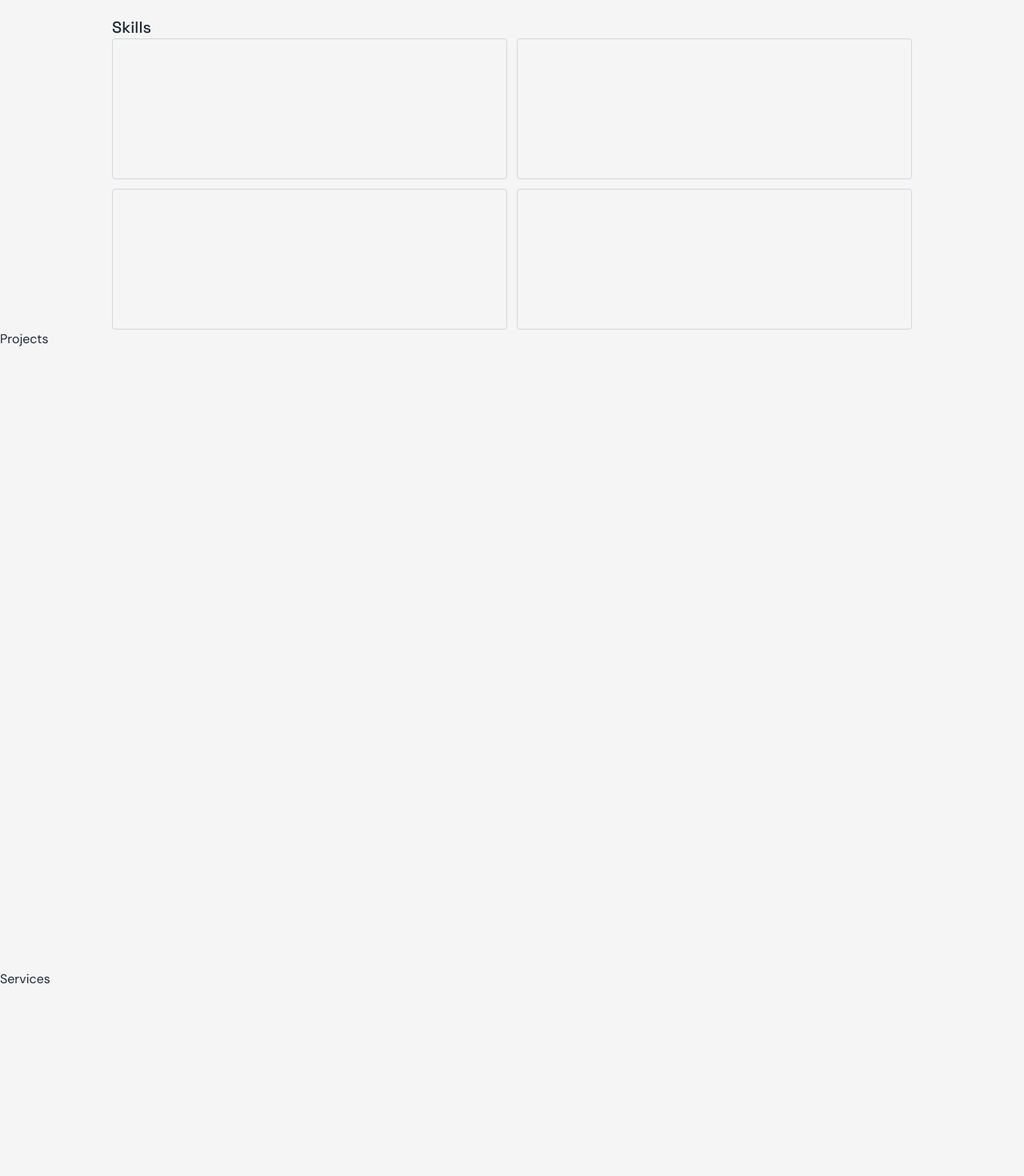
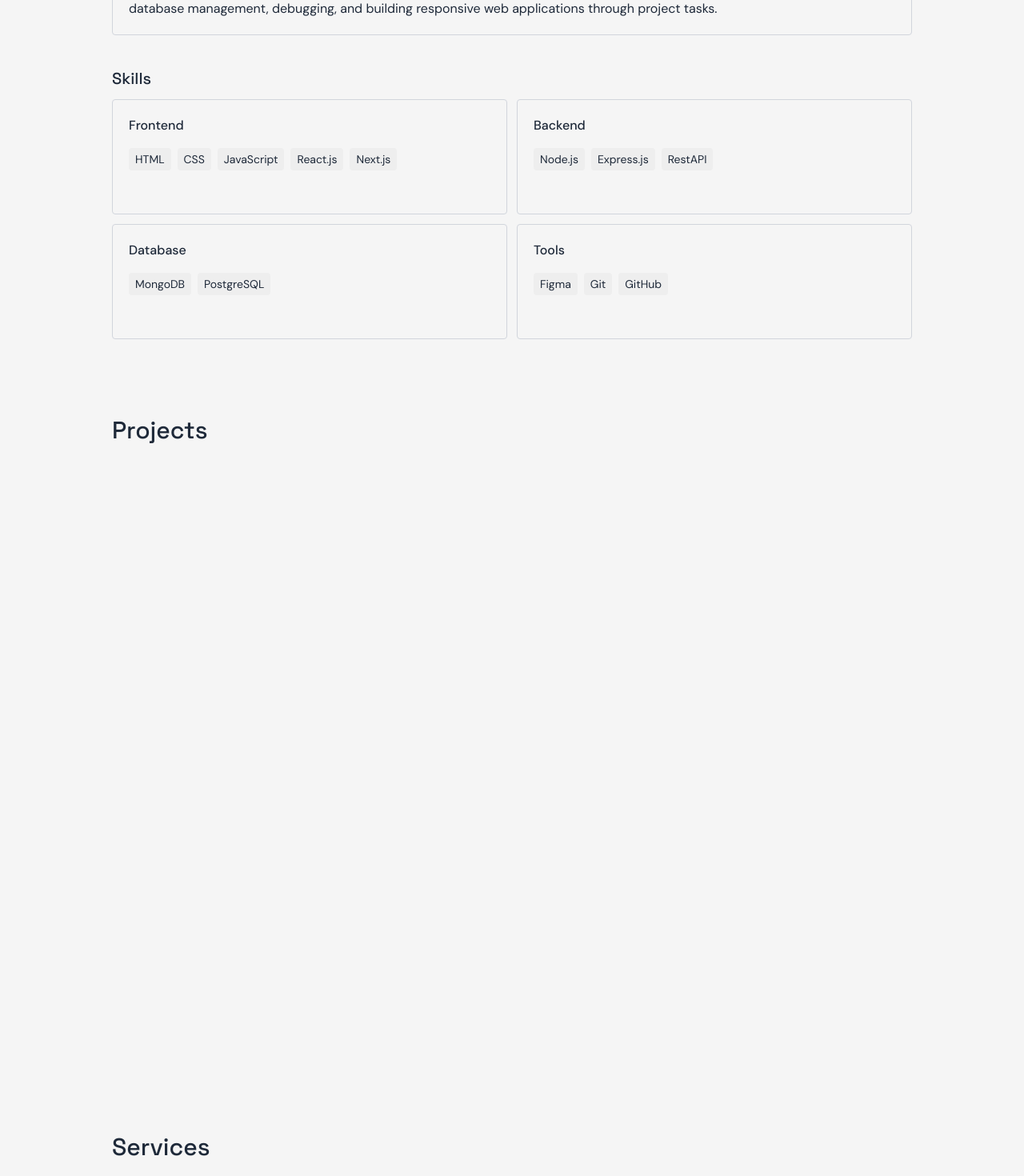
Before and after one commit to codespecia/Portfolio, a Next.js app: page / in a window 1280 px wide. Shown: the part 1240-2710 px from the top of the page at 80% size. Built offline with nearby package versions, Linux system fonts and the light colour scheme; a web font is replaced by a local one.

Commit message:
About Section Updated v1.0.2

```diff
--- a/package.json
+++ b/package.json
@@ -1,6 +1,6 @@
 {
   "name": "portfolio",
-  "version": "1.0.1",
+  "version": "1.0.2",
   "private": true,
   "scripts": {
     "dev": "next dev",
--- a/src/app/globals.css
+++ b/src/app/globals.css
@@ -5,6 +5,7 @@
   --primary: #6a7282;
   --secondery: #1e2939;
   --border: #d1d5dc;
+  --cardBG: #eeeeee;
 }
 
 @theme inline {
@@ -12,6 +13,7 @@
   --color-primary: var(--primary);
   --color-secondery: var(--secondery);
   --color-border: var(--border);
+  --color-cardBG: var(--cardBG);
 
   --font-sans: var(--font-dm-sans);
   --font-mono: var(--font-space-grotesk);
--- a/src/components/ExperienceCard.tsx
+++ b/src/components/ExperienceCard.tsx
@@ -12,7 +12,7 @@ export default function ExperienceCard({
   description,
 }: ExperienceCardProps) {
   return (
-    <div className="border border-border h-44 rounded-sm p-5 flex flex-col gap-4 justify-between">
+    <div className="border border-border rounded-sm h-44 p-5 flex flex-col gap-4 justify-between">
       <div className="flex justify-between">
         <div className="flex flex-col gap-3">
           <h2 className="text-secondery font-medium">{position}</h2>
--- /dev/null
+++ b/src/components/SkillCard.tsx
@@ -0,0 +1,19 @@
+interface SkillCardProps {
+  category: string;
+  skills: string[];
+}
+
+export default function SkillCard({ category, skills }: SkillCardProps) {
+  return (
+    <div className="border border-border h-36 rounded-sm p-5 flex flex-col gap-4">
+      <h2 className="font-medium">{category}</h2>
+      <div className="flex gap-2 flex-wrap">
+        {skills.map((skill) => (
+          <span className="bg-cardBG px-2 py-1 rounded-sm text-sm" key={skill}>
+            {skill}
+          </span>
+        ))}
+      </div>
+    </div>
+  );
+}
--- a/src/components/SkillsCard.tsx
+++ /dev/null
@@ -1,7 +0,0 @@
-export default function SkillCard() {
-    return(
-        <div>
-
-        </div>
-    )
-}
--- a/src/components/index.ts
+++ b/src/components/index.ts
@@ -2,6 +2,6 @@ import Navbar from "./Navbar";
 import GlowPing from "./GlowPing";
 import CTAButton from "./CTAButton";
 import ExperienceCard from "./ExperienceCard";
-import SkillCard from "./SkillsCard";
+import SkillCard from "./SkillCard";
 
 export { Navbar, GlowPing, CTAButton, ExperienceCard, SkillCard };
--- a/src/sections/About.tsx
+++ b/src/sections/About.tsx
@@ -5,7 +5,7 @@ export default function AboutSec() {
     <>
       <section
         id="about"
-        className="scroll-mt-24 min-h-screen max-w-375 mx-auto lg:px-16 flex flex-col items-center gap-16"
+        className="scroll-mt-24 lg:min-h-screen max-w-375 mx-auto mt-16 lg:px-16 flex flex-col items-center gap-16"
       >
         <div className="w-250 flex flex-col gap-2">
           <h1 className="text-3xl font-medium text-secondery font-mono">
@@ -37,15 +37,24 @@ export default function AboutSec() {
             />
           </div>
 
-          <div className="flex flex-col">
+          <div className="flex flex-col gap-3">
             <h2 className="text-secondery font-medium text-xl font-mono">
               Skills
             </h2>
             <div className="grid grid-cols-2 gap-3">
-              <div className="border border-border h-44 rounded-sm"></div>
-              <div className="border border-border h-44 rounded-sm"></div>
-              <div className="border border-border h-44 rounded-sm"></div>
-              <div className="border border-border h-44 rounded-sm"></div>
+              <SkillCard
+                category="Frontend"
+                skills={["HTML", "CSS", "JavaScript", "React.js", "Next.js"]}
+              />
+              <SkillCard
+                category="Backend"
+                skills={["Node.js", "Express.js", "RestAPI"]}
+              />
+              <SkillCard
+                category="Database"
+                skills={["MongoDB", "PostgreSQL"]}
+              />
+              <SkillCard category="Tools" skills={["Figma", "Git", "GitHub"]} />
             </div>
           </div>
         </div>
--- a/src/sections/Contact.tsx
+++ b/src/sections/Contact.tsx
@@ -1,8 +1,15 @@
 export default function ContactSec() {
   return (
     <>
-      <div id="contact" className="scroll-mt-16 h-screen max-w-375 mx-auto">
-        Contact Us
+      <div
+        id="contact"
+        className="scroll-mt-24 lg:min-h-screen max-w-375 mx-auto mt-24 lg:px-16 flex flex-col items-center gap-16"
+      >
+        <div className="w-250">
+          <h1 className="text-3xl font-medium text-secondery font-mono">
+            Contact Us
+          </h1>
+        </div>
       </div>
     </>
   );
--- a/src/sections/Home.tsx
+++ b/src/sections/Home.tsx
@@ -6,7 +6,7 @@ export default function HomeSec() {
     <>
       <section
         id="home"
-        className="scroll-mt-16 pt-16 h-screen max-w-375 mx-auto flex justify-center items-center"
+        className="pt-16 max-h-250 lg:min-h-screen max-w-375 mx-auto flex justify-center items-center"
       >
         <div className="flex justify-center items-center flex-col gap-4 w-xl h-fit">
           <div className="flex items-center gap-3 border border-border pr-3 pl-3 pt-1.5 pb-1.5 rounded-md lg:text-sm">
--- a/src/sections/Projects.tsx
+++ b/src/sections/Projects.tsx
@@ -1,12 +1,16 @@
 export default function ProjectsSec() {
   return (
     <>
-      <div
+      <section
         id="projects"
-        className="scroll-mt-16 h-screen max-w-375 mx-auto"
+        className="scroll-mt-24 lg:min-h-screen max-w-375 mx-auto mt-24 lg:px-16 flex flex-col items-center gap-16 "
       >
-        Projects
-      </div>
+        <div className="w-250">
+          <h1 className="text-3xl font-medium text-secondery font-mono">
+            Projects
+          </h1>
+        </div>
+      </section>
     </>
   );
 }
--- a/src/sections/Services.tsx
+++ b/src/sections/Services.tsx
@@ -1,8 +1,15 @@
 export default function ServicesSec() {
   return (
     <>
-      <div id="services" className="scroll-mt-16 h-screen max-w-375 mx-auto">
-        Services
+      <div
+        id="services"
+        className="scroll-mt-24 lg:min-h-screen max-w-375 mx-auto mt-24 lg:px-16 flex flex-col items-center gap-16"
+      >
+        <div className="w-250">
+          <h1 className="text-3xl font-medium text-secondery font-mono">
+            Services
+          </h1>
+        </div>
       </div>
     </>
   );
```
Also changed, not shown: 1 other file (tests, documents, lock files or other folders).
